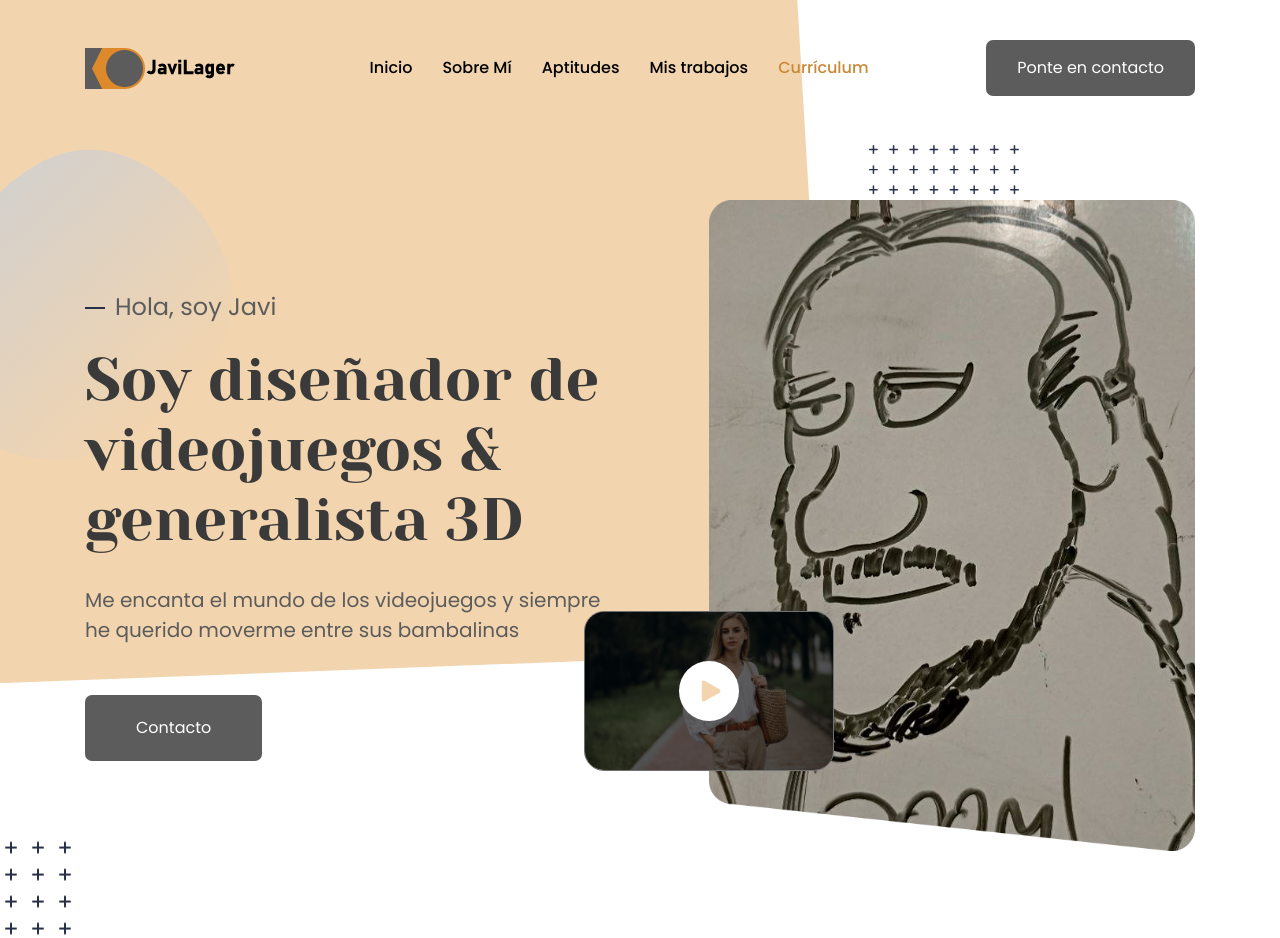
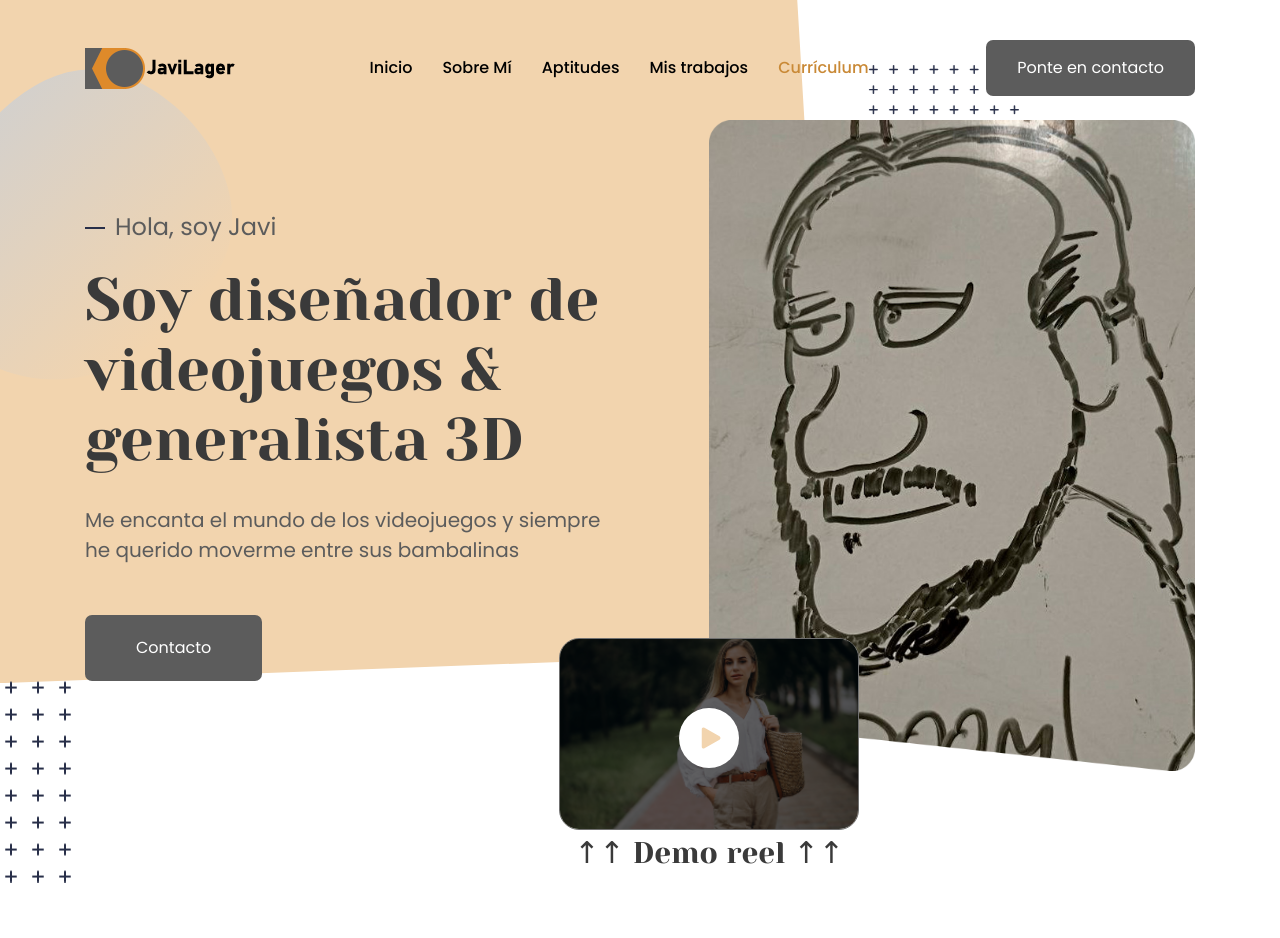
Before and after one commit to JaviLager/portfolio, a plain HTML site: page index.html in a window 1280 px wide. Shown: the top 938 px of the page. Drawn offline with Linux system fonts and the light colour scheme; some packages are replaced by stand-ins of ours.

Commit message:
commit 4

```diff
--- a/css/style.css
+++ b/css/style.css
@@ -10,7 +10,7 @@ body {
 }
 
 .section {
-  padding: 100px 0;
+  padding: 50px 0;
 }
 
 .preloader-wrap {
@@ -198,7 +198,7 @@ body {
 }
 
 .hero {
-  padding: 200px 0;
+  padding: 120px 0;
   position: relative;
   display: flex;
   align-items: center;
@@ -351,7 +351,7 @@ body {
 }
 .hero_figure-popup {
   position: absolute;
-  bottom: 80px;
+  bottom: -100px;
   left: 0;
   transform: translateX(-50%);
   transition: all 0.3s ease;
@@ -364,8 +364,8 @@ body {
   }
 }
 .hero_figure-popup .thumb {
-  height: 160px;
-  width: 250px;
+  height: 192px;
+  width: 300px;
   border: 1px solid #707070;
   border-radius: 20px;
   overflow: hidden;
@@ -389,7 +389,7 @@ body {
 }
 .hero_figure-popup .popup-button {
   position: absolute;
-  top: 50%;
+  top: 43%;
   left: 50%;
   transform: translate(-50%, -50%);
   height: 60px;
@@ -416,6 +416,17 @@ body {
   transform: translate(-50%, -50%) scale(1.1);
 }
 
+.hero_figure-popup .demoreel {
+  text-align: center;
+}
+
+.hero_figure-popup .demoreel h4 {
+  font-size: 30px;
+  font-family: "Yeseva One", cursive;
+  color: #3a3a3a;
+  margin: 5px 0 0 0;
+}
+
 @-webkit-keyframes move_left {
   0% {
     transform: translateX(-50%);
@@ -622,7 +633,7 @@ body {
 .service {
   position: relative;
   overflow: hidden;
-  padding-bottom: 275px;
+  padding-bottom: 50px;
 }
 .service__background {
   position: absolute;
@@ -696,7 +707,7 @@ body {
   }
 }
 .service__header p {
-  margin: 0 0 0 0;
+  margin: 0 -100px 0 0;
   font-family: "Poppins", sans-serif;
   color: #5c5c5c;
   font-size: 18px;
--- a/index.html
+++ b/index.html
@@ -127,6 +127,9 @@
                                 <path fill="#f2d4ae" d="M17.961 10.264a2 2 0 010 3.473L2.992 22.29A2 2 0 010 20.554V3.446A2 2 0 012.992 1.71z" data-name="Polygon 4"/>
                             </svg>
                         </a>
+                        <div class="demoreel">
+                            <span><h4>↑↑ Demo reel ↑↑</h4></span>
+                        </div>
                     </div>
                 </div>
             </div>
@@ -263,6 +266,8 @@
                         <h4>Programaci&oacute;n</h4>
                         <p>Soy capaz de manejar diversos lenguajes y motores y me especializo en la programación orientada a objetos</p>
                     </div>
+                </div>
+                <div class="service__slider">
                     <div class="service__slider_item">
                         <div class="service__slider_item-icon">
                             <div class="icon-background">
```
